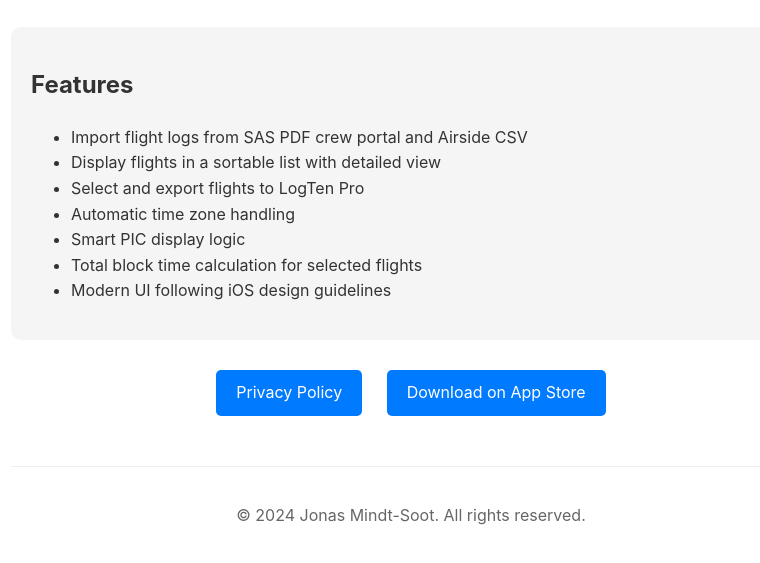
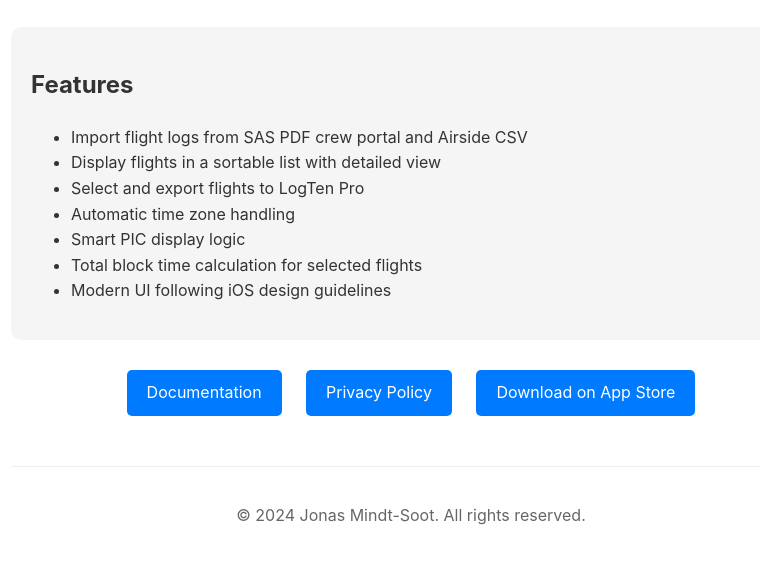
Before and after one commit to jsoot1/FlightLogImport-docs, a plain HTML site: page index.html in a window 1280 px wide. Shown: the part 225-788 px from the top of the page, without its empty margins (229-989 px from the left). Drawn offline with Linux system fonts and the light colour scheme.

Commit message:
Update index.html

```diff
--- a/index.html
+++ b/index.html
@@ -57,6 +57,7 @@
     </div>
 
     <div class="center">
+        <a href="README.md" class="button">Documentation</a>
         <a href="PRIVACY_POLICY.md" class="button">Privacy Policy</a>
         <a href="https://apps.apple.com/app/flightlogimport" class="button">Download on App Store</a>
     </div>
```
